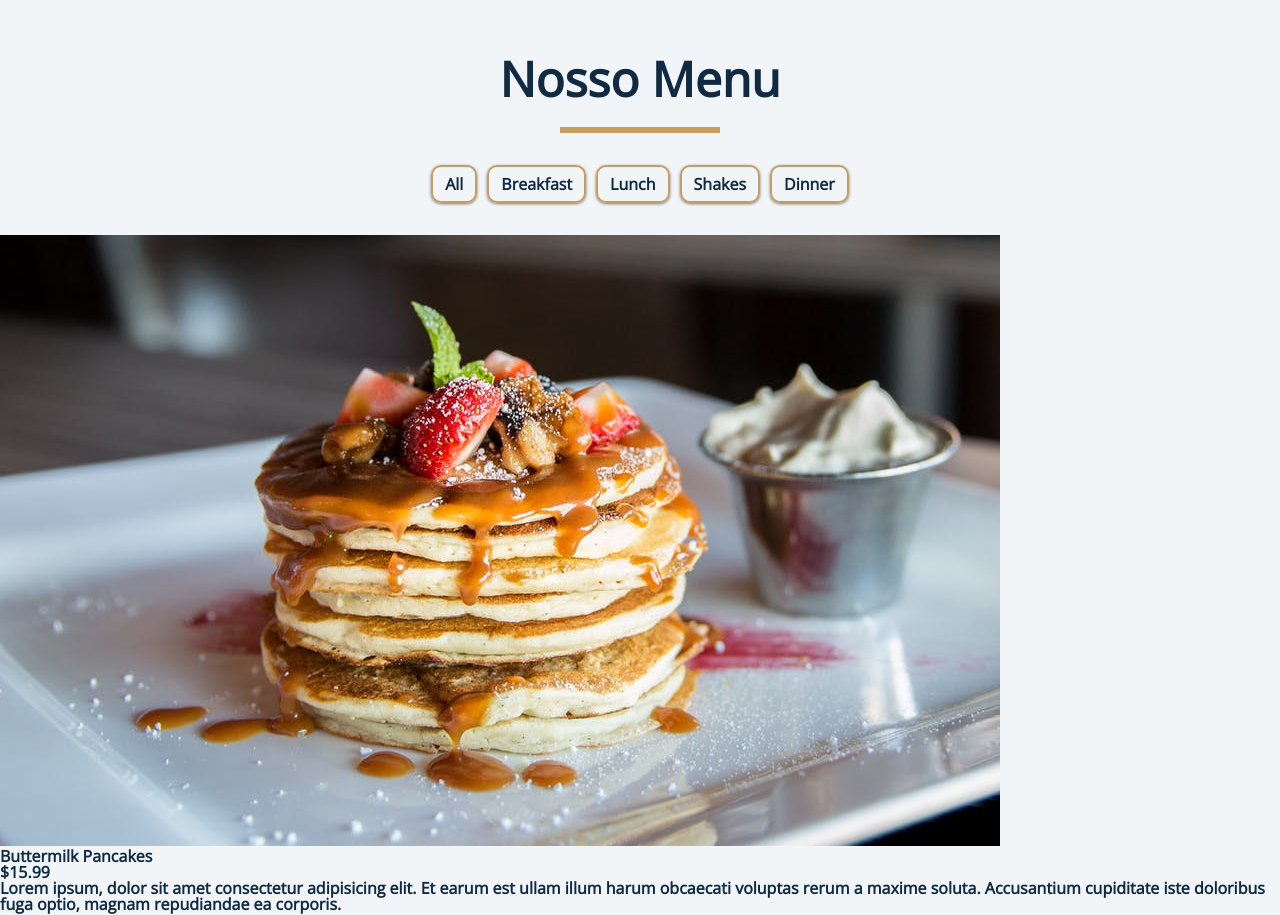
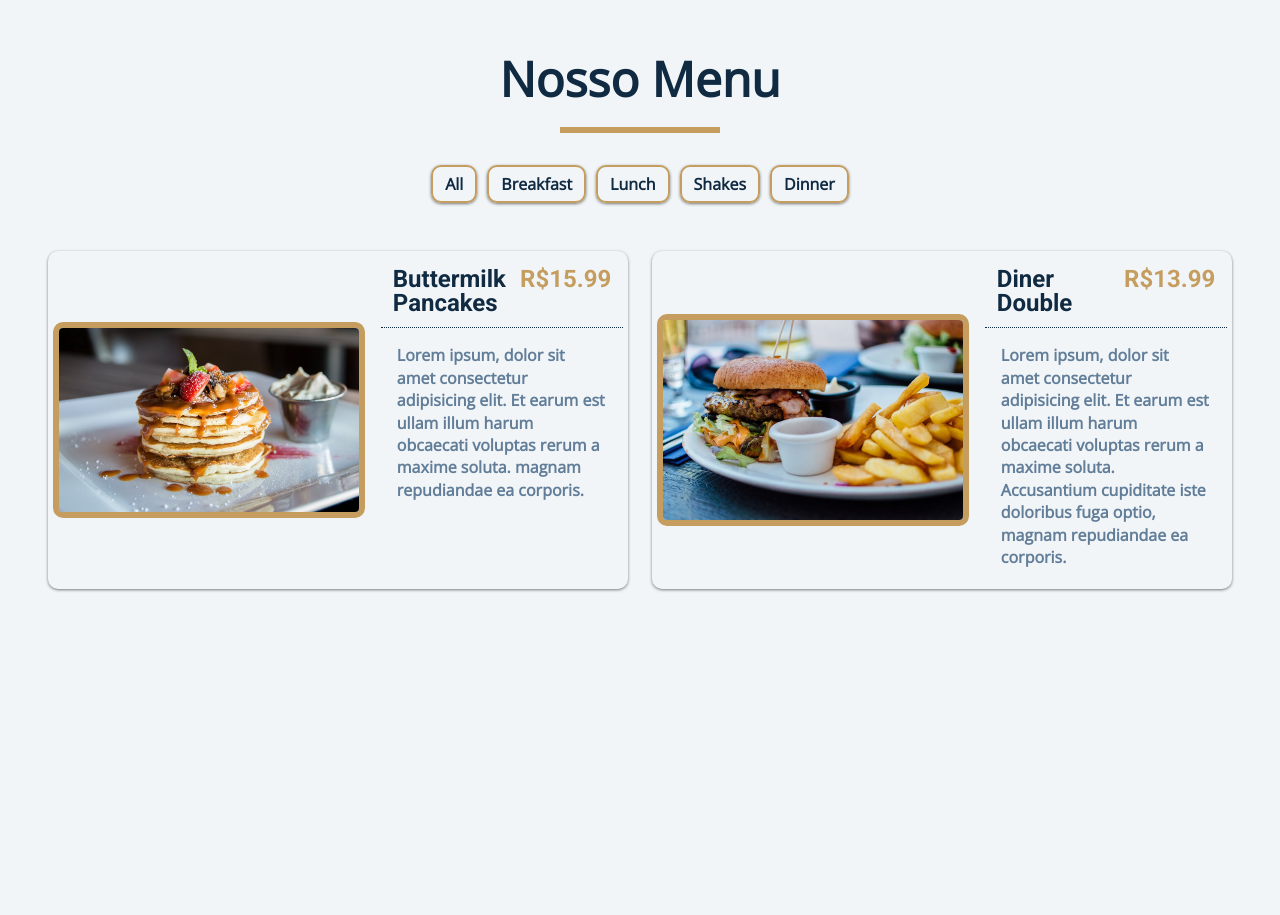
Before and after one commit to GabrielMoreiraB/Menu-Restaurante, a plain HTML site: page index.html in a window 1280 px wide. Shown: the part 185-1100 px from the top of the page. After the commit the page ends 822 px from the top, so only its background shows below. Drawn offline with nearby package versions, Linux system fonts and the light colour scheme.

```diff
--- a/css/styles.css
+++ b/css/styles.css
@@ -5,7 +5,7 @@
     --fonte-secundaria: "Open Sans", sans-serif;
     --bege-claro:hsl(210, 36%, 96%);
     --azul-esc:hsl(209, 61%, 16%);
-    --azul-claro: : hsl(210, 22%, 49%);
+    --azul-claro: hsl(210, 22%, 49%);
     --gold: #c59d5f;
 }
 
@@ -52,3 +52,46 @@ h1{
     background-color: var(--gold);
     color: var(--bege-claro);
 }
+
+.produtos{
+    display: grid;
+    grid-template-columns: 1fr 1fr;
+    column-gap: 1.5em;
+    row-gap: 3em;
+    margin: 3em;
+}
+
+.produtos__produto{
+    display: grid;
+    grid-template-columns: auto auto;
+    box-shadow: 0 1px 3px rgba(0, 0, 0, 0.5);
+    border-radius: 10px;
+    padding: 0.3em;
+    gap: 1em;
+}
+
+.produto__img{
+    width: 300px;
+    border: solid 6px var(--gold);
+    border-radius: 10px;
+    margin: auto;
+}
+
+.produto__info header{
+    display: flex;
+    border-bottom:1px dotted;
+    justify-content: space-between;
+    padding: .5em;
+    font-size: 1.5em;
+    font-family: var(--fonte-primaria);
+}
+
+.produto__preco{
+    color: var(--gold);
+}
+
+.produto__texto{
+    line-height: 1.4em;
+    padding: 1em;
+    color:var(--azul-claro);
+}
--- a/index.html
+++ b/index.html
@@ -3,7 +3,7 @@
   <head>
     <meta charset="UTF-8" />
     <meta name="viewport" content="width=device-width, initial-scale=1.0" />
-    <title>Starter</title>
+    <title>Nosso Menu</title>
     <!-- font-awesome -->
     <link
       rel="stylesheet"
@@ -27,8 +27,21 @@
       <div class="produtos__produto">
         <img src="images/item-1.jpeg" alt="" class="produto__img">
         <div class="produto__info">
-          <h4 class="produto__titulo">Buttermilk Pancakes</h4>
-          <h4 class="produto__preco">$15.99</h4>
+          <header>
+            <h4 class="produto__titulo">Buttermilk Pancakes</h4>
+            <h4 class="produto__preco">R$15.99</h4>
+          </header>
+          <p class="produto__texto">Lorem ipsum, dolor sit amet consectetur adipisicing elit. Et earum est ullam illum harum obcaecati voluptas rerum a maxime soluta.  magnam repudiandae ea corporis.</p>
+        </div>
+      </div>
+
+      <div class="produtos__produto">
+        <img src="images/item-2.jpeg" alt="" class="produto__img">
+        <div class="produto__info">
+          <header>
+            <h4 class="produto__titulo">Diner Double</h4>
+            <h4 class="produto__preco">R$13.99</h4>
+          </header>
           <p class="produto__texto">Lorem ipsum, dolor sit amet consectetur adipisicing elit. Et earum est ullam illum harum obcaecati voluptas rerum a maxime soluta. Accusantium cupiditate iste doloribus fuga optio, magnam repudiandae ea corporis.</p>
         </div>
       </div>
--- a/main.js
+++ b/main.js
@@ -0,0 +1,81 @@
+const menu = [
+    {
+      id: 1,
+      title: "buttermilk pancakes",
+      category: "breakfast",
+      price: 15.99,
+      img: "./images/item-1.jpeg",
+      desc: `I'm baby woke mlkshk wolf bitters live-edge blue bottle, hammock freegan copper mug whatever cold-pressed `,
+    },
+    {
+      id: 2,
+      title: "diner double",
+      category: "lunch",
+      price: 13.99,
+      img: "./images/item-2.jpeg",
+      desc: `vaporware iPhone mumblecore selvage raw denim slow-carb leggings gochujang helvetica man braid jianbing. Marfa thundercats `,
+    },
+    {
+      id: 3,
+      title: "godzilla milkshake",
+      category: "shakes",
+      price: 6.99,
+      img: "./images/item-3.jpeg",
+      desc: `ombucha chillwave fanny pack 3 wolf moon street art photo booth before they sold out organic viral.`,
+    },
+    {
+      id: 4,
+      title: "country delight",
+      category: "breakfast",
+      price: 20.99,
+      img: "./images/item-4.jpeg",
+      desc: `Shabby chic keffiyeh neutra snackwave pork belly shoreditch. Prism austin mlkshk truffaut, `,
+    },
+    {
+      id: 5,
+      title: "egg attack",
+      category: "lunch",
+      price: 22.99,
+      img: "./images/item-5.jpeg",
+      desc: `franzen vegan pabst bicycle rights kickstarter pinterest meditation farm-to-table 90's pop-up `,
+    },
+    {
+      id: 6,
+      title: "oreo dream",
+      category: "shakes",
+      price: 18.99,
+      img: "./images/item-6.jpeg",
+      desc: `Portland chicharrones ethical edison bulb, palo santo craft beer chia heirloom iPhone everyday`,
+    },
+    {
+      id: 7,
+      title: "bacon overflow",
+      category: "breakfast",
+      price: 8.99,
+      img: "./images/item-7.jpeg",
+      desc: `carry jianbing normcore freegan. Viral single-origin coffee live-edge, pork belly cloud bread iceland put a bird `,
+    },
+    {
+      id: 8,
+      title: "american classic",
+      category: "lunch",
+      price: 12.99,
+      img: "./images/item-8.jpeg",
+      desc: `on it tumblr kickstarter thundercats migas everyday carry squid palo santo leggings. Food truck truffaut  `,
+    },
+    {
+      id: 9,
+      title: "quarantine buddy",
+      category: "shakes",
+      price: 16.99,
+      img: "./images/item-9.jpeg",
+      desc: `skateboard fam synth authentic semiotics. Live-edge lyft af, edison bulb yuccie crucifix microdosing.`,
+    },
+    {
+      id: 10,
+      title: "bison steak",
+      category: "dinner",
+      price: 22.99,
+      img: "./images/item-10.jpeg",
+      desc: `skateboard fam synth authentic semiotics. Live-edge lyft af, edison bulb yuccie crucifix microdosing.`,
+    }]
```
